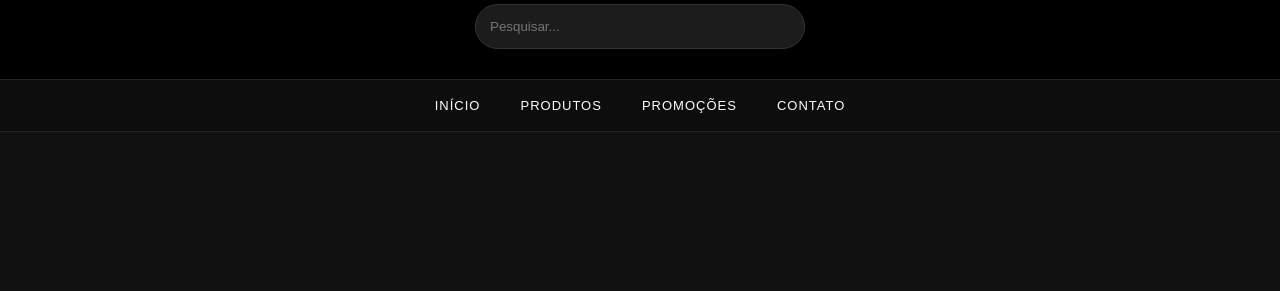
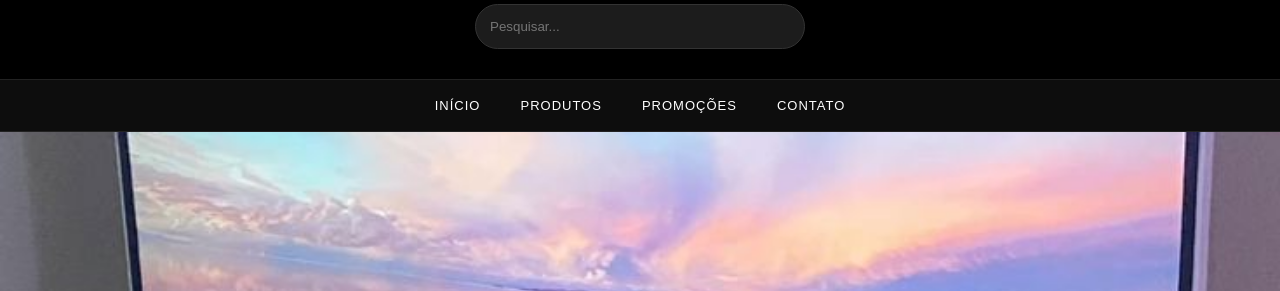
Before and after one commit to Prof-Davi-Git/Site_Casatech, a plain HTML site: page Página de Início/inicio.html in a window 1280 px wide. Shown: the part 181-472 px from the top of the page. Drawn offline with Linux system fonts and the light colour scheme.

Commit message:
Atualiza banner CasaTech

```diff
--- a/Página de Início/inicio.css
+++ b/Página de Início/inicio.css
@@ -108,7 +108,7 @@ header input {
     height: 600px;
 
     background-image:
-        url("../Imagens/banner.png");
+        url("../imagens/setup-monitor-branco.jpg");
 
     background-size: cover;
 
```
